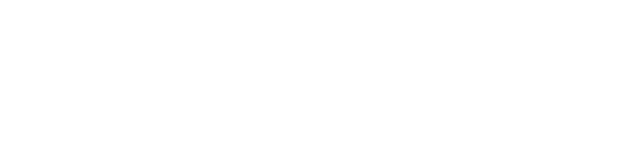
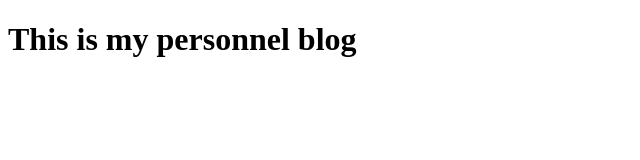
Before and after one commit to magarishor/myblog, a plain HTML site: page index.html in a window 1280 px wide. Shown: the whole page, without its empty margins (0-640 px from the left). Drawn offline with Linux system fonts and the light colour scheme.

Commit message:
test git pull

```diff
--- a/index.html
+++ b/index.html
@@ -4,6 +4,6 @@
 	<title>Launching Soon</title>
 </head>
 <body>
-
+<h1> This is my personnel blog</h1>
 </body>
 </html>
```
